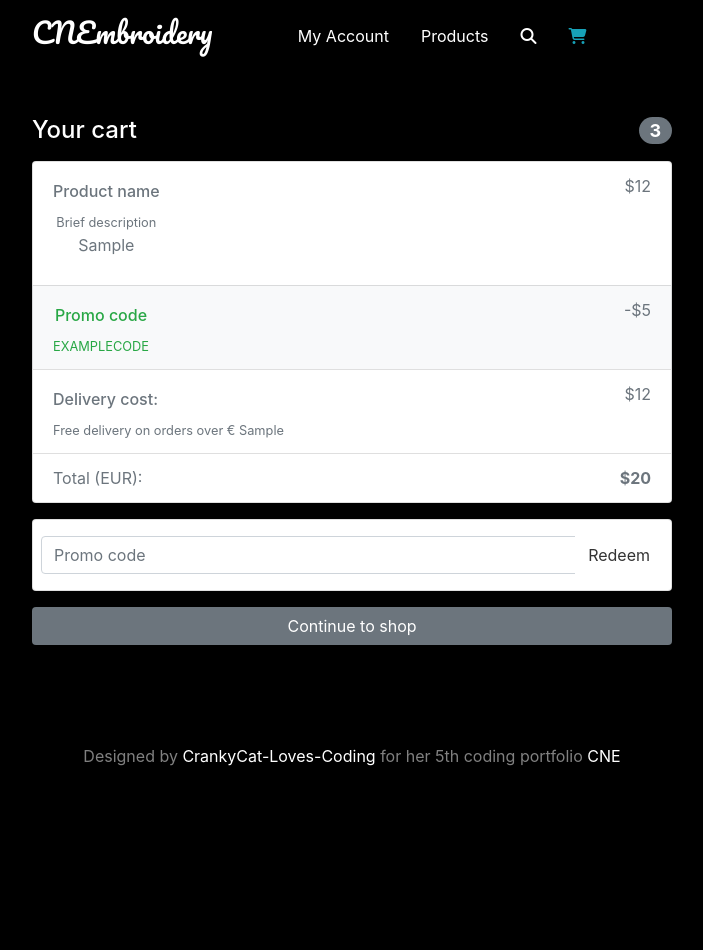
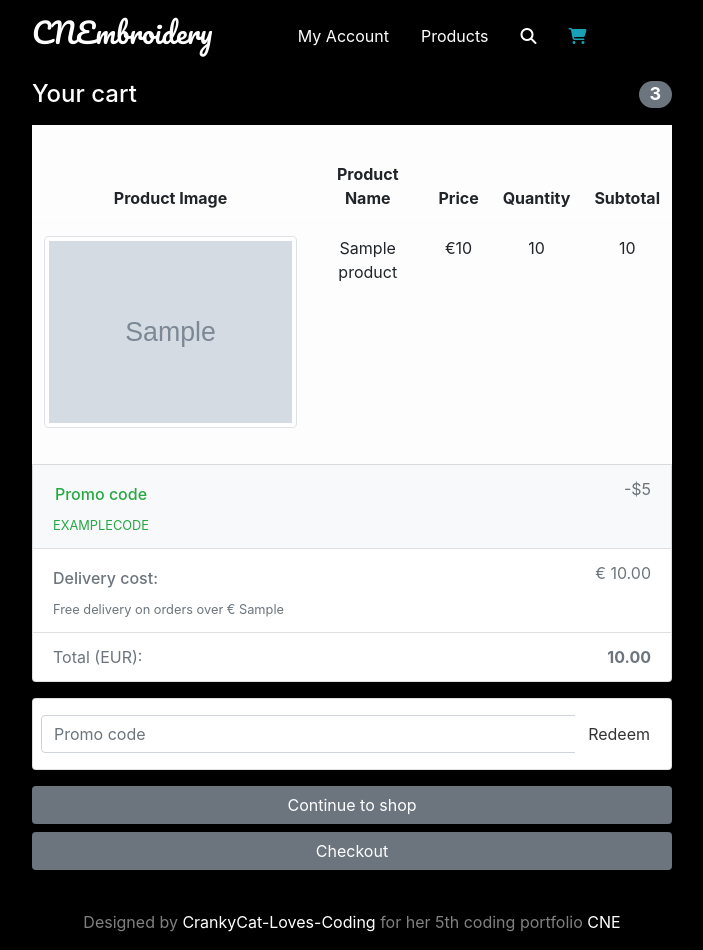
Before and after one commit to Code-Institute-Submissions/CrankyCat-Loves-Coding-CN-Embroidery_DecResub, a Django app: template bag/templates/bag/bag.html in a window 1280 px wide. Shown: the whole page, without its empty margins (288-991 px from the left). Before the commit the page ends 766 px from the top, so only its background shows below. Run offline with Django 3.2, Linux system fonts and the light colour scheme; the template is opened without the code that fills it: most values are stand-ins (such as "Sample title", 1, 10 or a date in 2020); grey boxes marked "Sample" are stand-in pictures; some libraries are stand-ins or nearby versions.

Commit message:
add bag functionatlity

```diff
--- a/bag/templates/bag/bag.html
+++ b/bag/templates/bag/bag.html
@@ -21,13 +21,10 @@
                     <!-- bag items -->
                     {% if bag_items %}
                         <!-- bag with items -->
-                        <li class="list-group-item d-flex justify-content-between lh-condensed">
+                        <li class="table-light d-flex justify-content-between lh-condensed">
                             <div>
-                                <h6 class="my-2 text-secondary">Product name</h6>
-                                <small class="text-muted">Brief description</small>
-                                <p class="text-secondary">{{ bag_items }}</p>
+                                {% include 'bag/bag_items.html' %}
                             </div>
-                            <span class="text-muted">$12</span>
                         </li>
                     {% else %}
                         <!-- bag without items -->
@@ -59,14 +56,14 @@
                                 Free delivery on orders over € {{ free_delivery_threshold }}
                             </small>
                         </div>
-                        <span class="text-muted">$12</span>
+                        <span class="text-muted">€ {{ delivery|floatformat:2 }}</span>
                     </li>
                     <!-- delivery cost -->
 
                     <!-- cart total -->
                     <li class="list-group-item d-flex justify-content-between">
                         <span class="text-secondary">Total (EUR):</span>
-                        <strong class="text-secondary">$20</strong>
+                        <strong class="text-secondary">{{ total|floatformat:2 }}</strong>
                     </li>
                     <!-- cart total -->
 
@@ -82,12 +79,21 @@
                 </form>
 
                 <div class="my-3">
+
                     <a
                         class="btn badge-secondary btn-block"
                         href="{% url 'products' %}"
                     >
                         Continue to shop
                     </a>
+
+                    <a
+                        class="btn badge-secondary btn-block"
+                        href="#"
+                    >
+                        Checkout
+                    </a>
+
                 </div>
             </div>
             <!-- bag items and promotion code -->
--- /dev/null
+++ b/bag/templates/bag/bag_items.html
@@ -0,0 +1,51 @@
+<!-- shopping bag items -->
+{% block extra_css %}
+<style>
+  @media screen and (max-width: 580px) {
+    .hide  { display: none; }
+  }
+</style>
+{% endblock %}
+
+<div class="table-responsive-sm">
+  <table class="table table-hover my-4">
+    <thead>
+      <tr>
+        <th scope="col">Product Image</th>
+        <th scope="col">Product Name</th>
+        <th scope="col">Price</th>
+        <th scope="col">Quantity</th>
+        <th class="hide" scope="col">Subtotal</th>
+      </tr>
+    </thead>
+
+    {% for item in bag_items %}
+    <tbody>
+      <tr>
+        <td>
+          <img class="img-thumbnail" src="{{ item.product.image.url }}">
+        </td>
+
+        <td>
+          <p>{{ item.product.name }}</p>
+        </td>
+
+        <td>
+          <p>€{{ item.product.price }}</p>
+        </td>
+
+        <td>
+          <p>{{ item.quantity }}</p>
+        </td>
+
+        <td class="hide">
+          <p>{{ item.product.price }}</p>
+        </td>
+
+      </tr>
+
+    </tbody>
+
+    {% endfor %}
+  </table>
+</div>
--- a/cne_home/templates/home/home_nav.html
+++ b/cne_home/templates/home/home_nav.html
@@ -1,6 +1,6 @@
 <!-- nav bar for the site -->
 <div class="masthead mb-auto">
-    <div class="inner">
+    <div class="inner mb-4">
         <!-- logo -->
         <a class="masthead-brand logo-font" href="{% url 'home' %}">
             <h3>CNEmbroidery</h3>
--- a/static/css/style.css
+++ b/static/css/style.css
@@ -90,7 +90,6 @@ body {
   }
 }
 
-
 /*
  * Cover
  */
```
